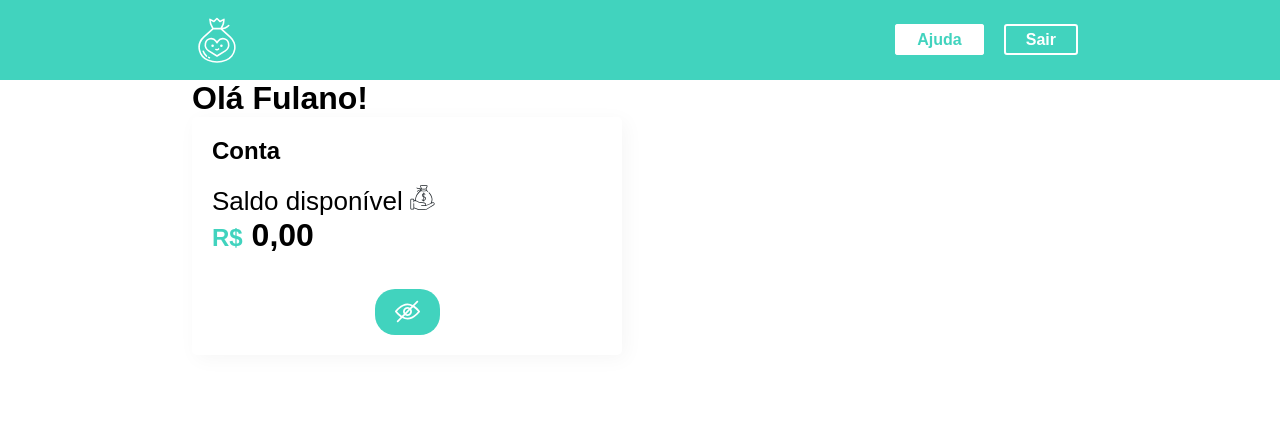
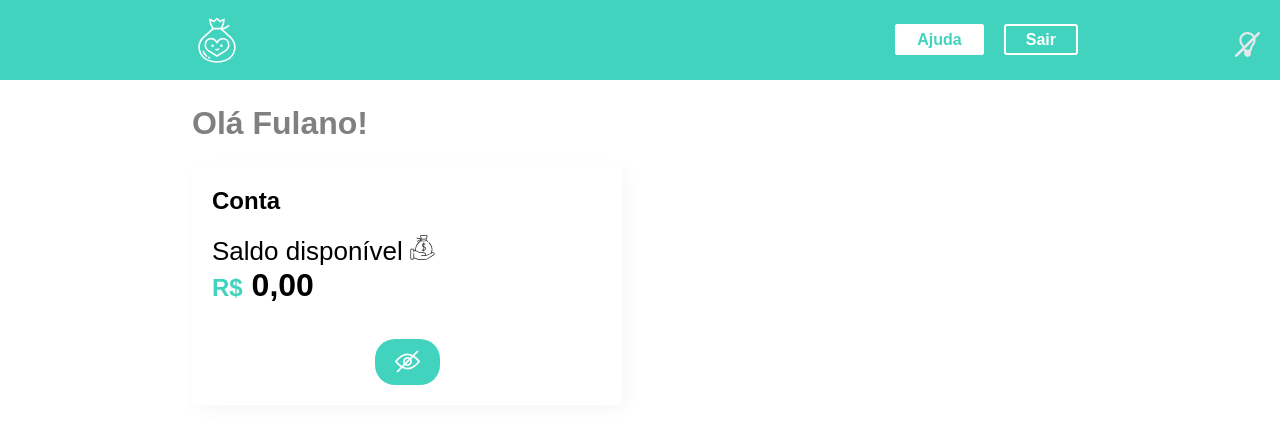
Before and after one commit to BrunaRangel/Smart-Bank, a React (Create React App) app: page / in a window 1280 px wide. Shown: the top 424 px of the page. Built offline with nearby package versions, Linux system fonts and the light colour scheme.

Commit message:
adding item components and items

```diff
--- a/src/App.js
+++ b/src/App.js
@@ -1,18 +1,29 @@
 import React, { useState } from "react";
+import { ThemeProvider } from "styled-components";
+import { temaClaro, temaEscuro } from "./Components/UI/temas";
 
 import Header from "./Components/Header";
-import Containerr from "./Components/Container";
-
+import Container from "./Components/Container";
 import { GlobalStyle } from "./Components/GlobalStyle";
+import { BtnTema } from "./Components/UI";
+import SwitcherTema from "./Components/SwitcherTema";
 
 function App() {
+  const [tema, setTema] = useState(true);
+
+  const toggleTema = () => {
+    setTema((tema) => !tema);
+  };
 
   return (
-    <>
+    <ThemeProvider theme={tema ? temaClaro : temaEscuro}>
       <GlobalStyle />
+      <BtnTema onClick={toggleTema}>
+        <SwitcherTema tema={tema} />
+      </BtnTema>
       <Header />
-      <Containerr />
-    </>
+      <Container />
+    </ThemeProvider>
   );
 }
 
--- a/src/Components/Container/index.js
+++ b/src/Components/Container/index.js
@@ -7,7 +7,7 @@ import Account from "../Account";
 const Container = () => {
   return (
     <S.Container>
-      <h1>Olá Fulano!</h1>
+      <S.Titulo>Olá Fulano!</S.Titulo>
       <S.Conteudo>
         <Account />
       </S.Conteudo>
--- a/src/Components/Container/styles.js
+++ b/src/Components/Container/styles.js
@@ -14,3 +14,8 @@ export const Conteudo = styled.section`
     flex-direction: column;
   }
 `;
+
+export const Titulo = styled.h1`
+  color: ${({ theme }) => theme.text};
+  padding: 25px 0;
+`;
```
Also changed, not shown: src/Components/Item/index.js (added, +20 -0 lines), src/Components/Items/index.js (added, +25 -0 lines).
